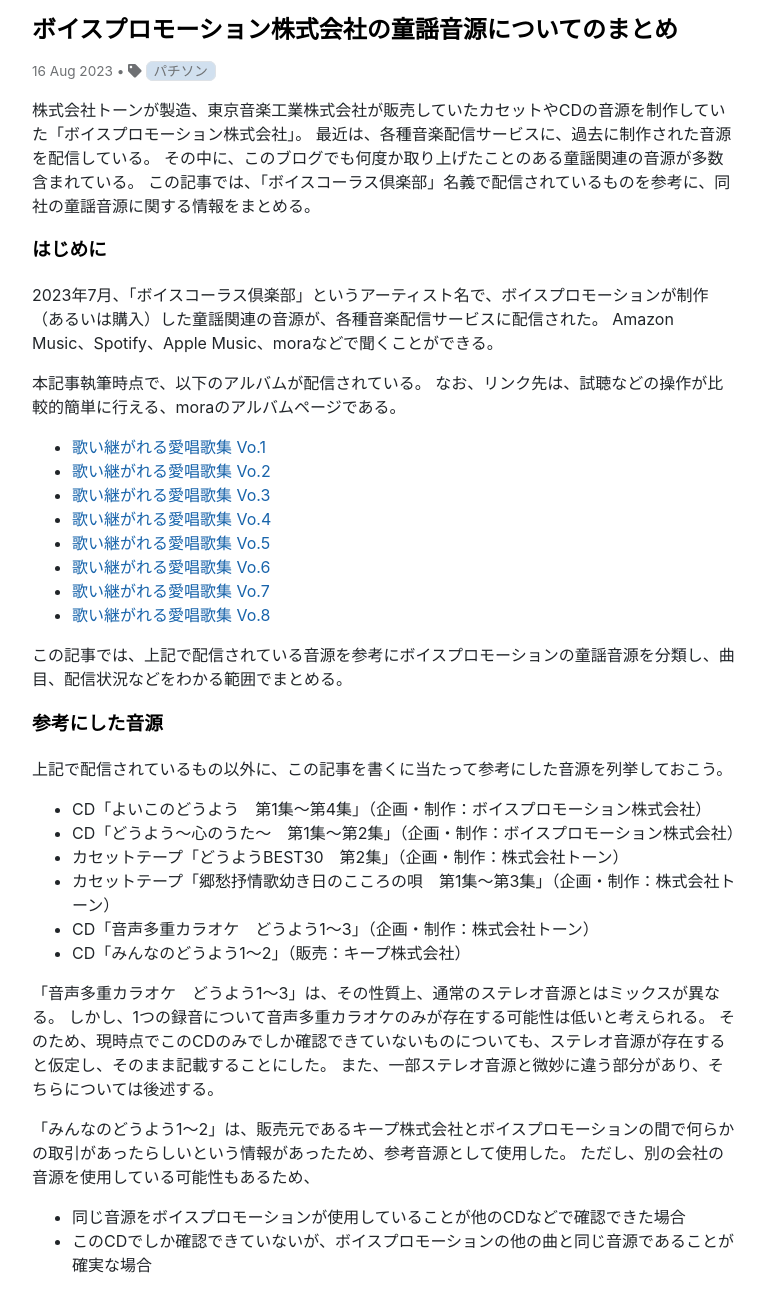
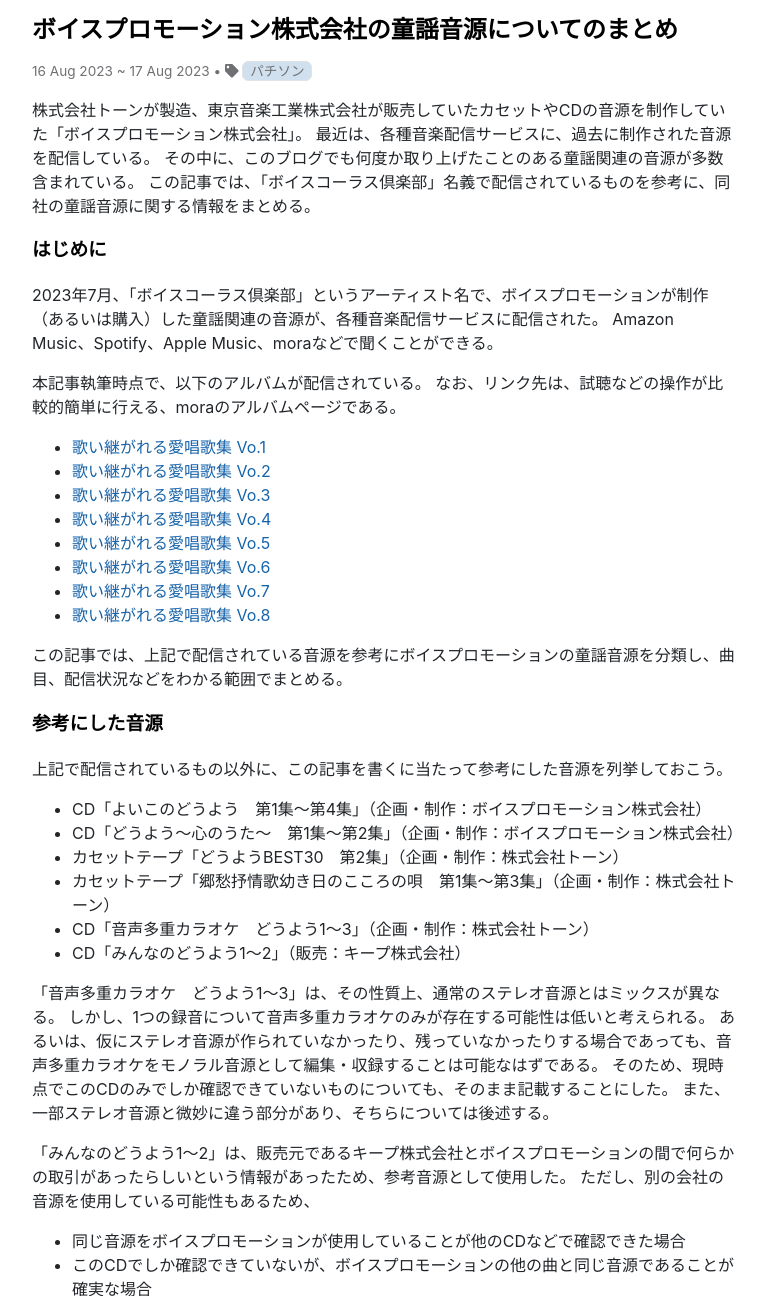
Before and after one commit to kitabatake1013/kitabatake1013.github.io, a Jekyll site: the page built from _posts/2023-08-16-voice-pro-douyou.md, in a window 1280 px wide and 1400 px high, cut to the strip 104-1400 px from the top of the window. Shown: the whole strip, without its empty margins (256-1021 px from the left). Built offline with Jekyll 4.4.1, drawn with Linux system fonts in a browser that asks for light colours; nearby versions of some CDN libraries; some of the changed text lies outside the part shown.

Commit message:
update douyou

```diff
--- a/_posts/2023-08-16-voice-pro-douyou.md
+++ b/_posts/2023-08-16-voice-pro-douyou.md
@@ -2,6 +2,7 @@
 layout: post
 title: ボイスプロモーション株式会社の童謡音源についてのまとめ
 tags: パチソン
+last_modified_at: 2023-08-17
 ---
 株式会社トーンが製造、東京音楽工業株式会社が販売していたカセットやCDの音源を制作していた「ボイスプロモーション株式会社」。
 最近は、各種音楽配信サービスに、過去に制作された音源を配信している。
@@ -40,7 +41,8 @@
 
 「音声多重カラオケ　どうよう1～3」は、その性質上、通常のステレオ音源とはミックスが異なる。
 しかし、1つの録音について音声多重カラオケのみが存在する可能性は低いと考えられる。
-そのため、現時点でこのCDのみでしか確認できていないものについても、ステレオ音源が存在すると仮定し、そのまま記載することにした。
+あるいは、仮にステレオ音源が作られていなかったり、残っていなかったりする場合であっても、音声多重カラオケをモノラル音源として編集・収録することは可能なはずである。
+そのため、現時点でこのCDのみでしか確認できていないものについても、そのまま記載することにした。
 また、一部ステレオ音源と微妙に違う部分があり、そちらについては後述する。
 
 「みんなのどうよう1～2」は、販売元であるキープ株式会社とボイスプロモーションの間で何らかの取引があったらしいという情報があったため、参考音源として使用した。
@@ -121,6 +123,7 @@
 
 なお、音声多重カラオケとステレオ音源の違いは、基本的にはガイドメロディーの有無のみである。
 ただし、「夕焼け小焼け」の音声多重カラオケでは、一部の楽器の音源が削除されている。
+また、Vo.5に収録されている音源は、音声多重カラオケをモノラルに編集したものらしく、ガイドメロディーが入っている。
 
 #### みみちゃんレコードの童謡（Vo.2、Vo.3、Vo.8）
 
@@ -313,3 +316,13 @@
 
 今後も、新しい音源が配信されたり、新たな情報を入手したりすれば、この記事を更新するつもりである。
 そして、ボイスプロモーションの動向を見守っていきたいと思う。
+
+### 更新履歴
+
+#### 2023/08/17
+
+* 音声多重カラオケをモノラルに編集している音源があることが判明したため、一部の記述を修正
+
+#### 2023/08/16
+
+* 初版公開
```
